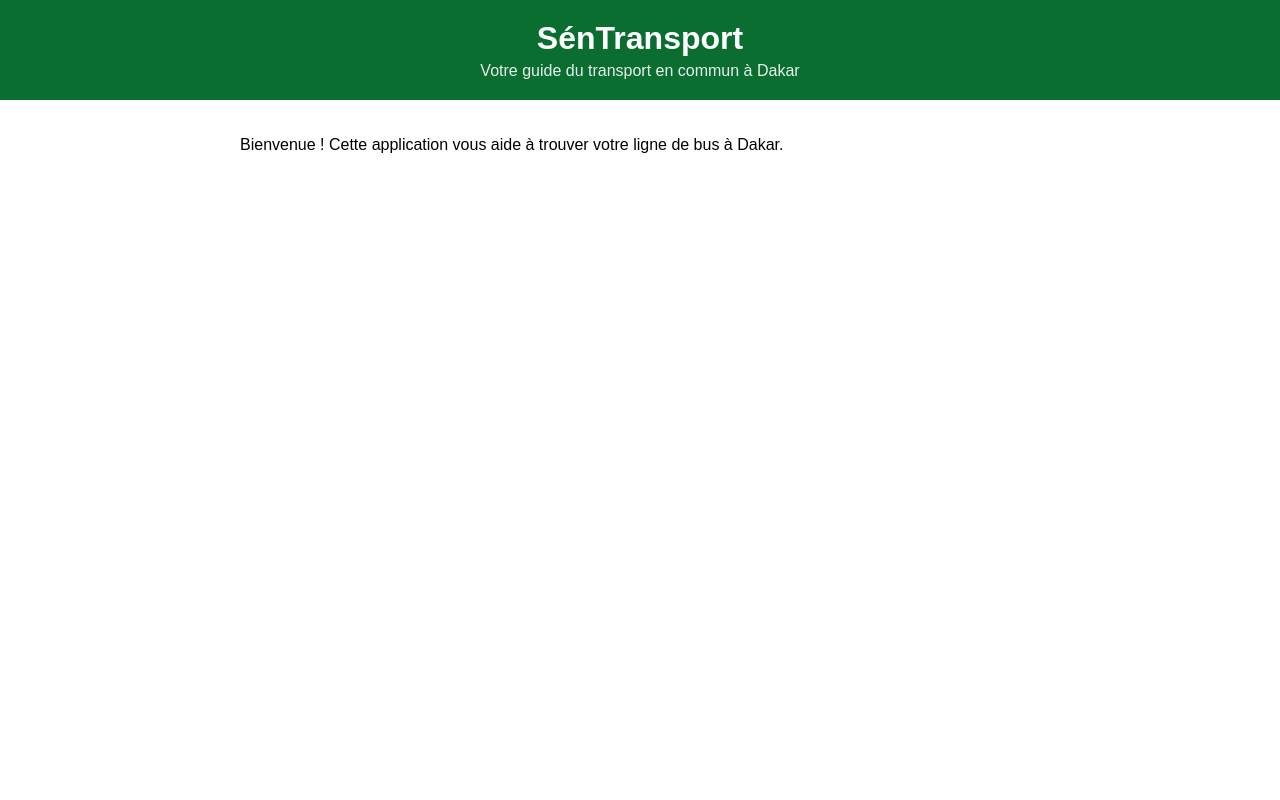
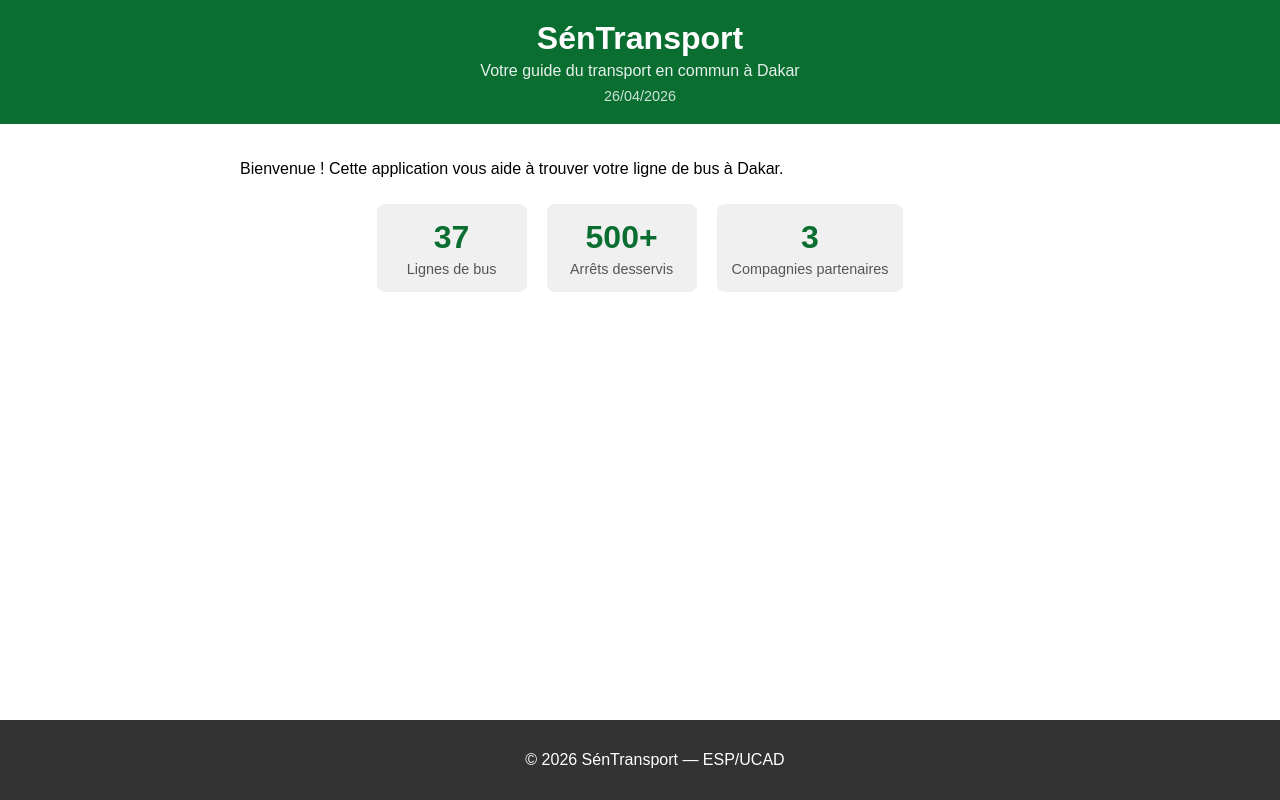
Before and after one commit to NADiarra-ui/sentransport, a React (Create React App) app: page / in a window 1280 px wide. Built offline with nearby package versions, Linux system fonts and the light colour scheme.

Commit message:
Ajout Footer, date dans Header et composant Statistique

```diff
--- a/src/App.js
+++ b/src/App.js
@@ -1,5 +1,7 @@
 import './App.css';
 import Header from './Header';
+import Footer from './Footer';
+import Statistique from './Statistique';
 
 function App() {
   return (
@@ -7,7 +9,14 @@ function App() {
       <Header />
       <main className="contenu">
         <p>Bienvenue ! Cette application vous aide à trouver votre ligne de bus à Dakar.</p>
+
+        <div style={{ display: 'flex', justifyContent: 'center', flexWrap: 'wrap' }}>
+          <Statistique chiffre="37" libelle="Lignes de bus" />
+          <Statistique chiffre="500+" libelle="Arrêts desservis" />
+          <Statistique chiffre="3" libelle="Compagnies partenaires" />
+        </div>
       </main>
+      <Footer />
     </div>
   );
 }
--- /dev/null
+++ b/src/Footer.css
@@ -0,0 +1,9 @@
+.footer {
+  background-color: #333;
+  color: white;
+  text-align: center;
+  padding: 15px;
+  position: fixed;
+  bottom: 0;
+  width: 100%;
+}
--- /dev/null
+++ b/src/Footer.js
@@ -0,0 +1,11 @@
+import './Footer.css';
+
+function Footer() {
+  return (
+    <footer className="footer">
+      <p>© 2026 SénTransport — ESP/UCAD</p>
+    </footer>
+  );
+}
+
+export default Footer;
--- a/src/Header.css
+++ b/src/Header.css
@@ -15,3 +15,9 @@
   font-size: 1rem;
   opacity: 0.9;
 }
+
+.header-date {
+  margin: 8px 0 0 0;
+  font-size: 0.9rem;
+  opacity: 0.8;
+}
--- a/src/Header.js
+++ b/src/Header.js
@@ -1,12 +1,15 @@
 import './Header.css';
 
 function Header() {
+  const dateDuJour = new Date().toLocaleDateString('fr-FR');
+
   return (
     <header className="header">
       <h1 className="header-titre">SénTransport</h1>
       <p className="header-soustitre">
         Votre guide du transport en commun à Dakar
       </p>
+      <p className="header-date">{dateDuJour}</p>
     </header>
   );
 }
--- /dev/null
+++ b/src/Statistique.css
@@ -0,0 +1,23 @@
+.statistique {
+  background-color: #f0f0f0;
+  border-radius: 8px;
+  padding: 15px;
+  margin: 10px;
+  text-align: center;
+  display: inline-block;
+  min-width: 120px;
+}
+
+.statistique-chiffre {
+  display: block;
+  font-size: 2rem;
+  font-weight: bold;
+  color: #0a6e31;
+}
+
+.statistique-libelle {
+  display: block;
+  font-size: 0.9rem;
+  color: #555;
+  margin-top: 5px;
+}
--- /dev/null
+++ b/src/Statistique.js
@@ -0,0 +1,12 @@
+import './Statistique.css';
+
+function Statistique(props) {
+  return (
+    <div className="statistique">
+      <span className="statistique-chiffre">{props.chiffre}</span>
+      <span className="statistique-libelle">{props.libelle}</span>
+    </div>
+  );
+}
+
+export default Statistique;
```
